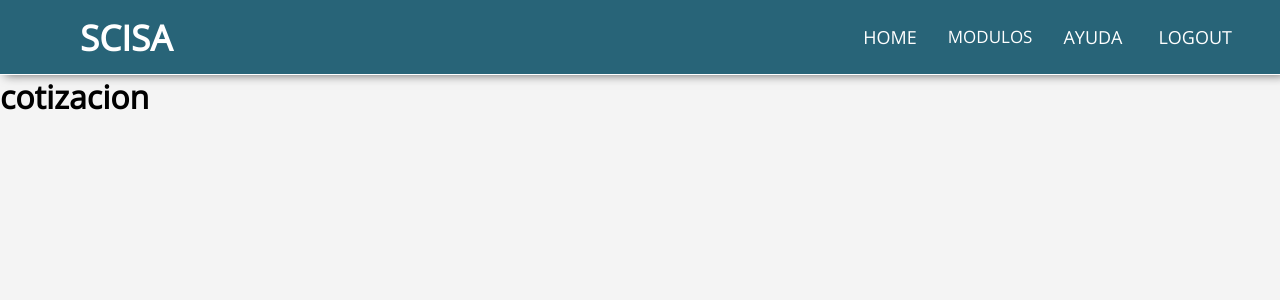
After one commit to Jhoel-Sequeira/Proyecto_SCISA, a Flask app: page /Cotizacion in a window 1280 px wide. The commit adds this page. Shown: the top 300 px of the page. Run offline with Flask 2, Linux system fonts and the light colour scheme; parts of the project's set-up code (start-up, migrations or seed data) failed here and were passed over; some libraries are stand-ins or nearby versions.

Commit message:
Actualizacion

```diff
--- a/app.py
+++ b/app.py
@@ -86,25 +86,40 @@ def deslog():
     ht= hora_trabajadas[0]["HorasTrab"],  fe = datetime.date(hi))
     return render_template('login.html')
 
-@app.route('/tareas')
-def tareas():
+@app.route('/Cotizacion')
+def cotizacion():
 
-     return render_template('tareas.html')
+     return render_template('cotizacion.html')
 
 @app.route('/home')
 def home():
 
      return render_template('home.html')
 
-@app.route('/notificaciones')
-def notificaciones():
+@app.route('/facturacion')
+def facturacion():
 
-     return render_template('notificaciones.html')
+     return render_template('facturacion.html')
 
-@app.route('/usuario')
-def usuario():
+@app.route('/RRHH')
+def rrhh():
 
-     return render_template('usuario.html')
+     return render_template('RRHH.html')
+
+@app.route('/planificacion')
+def planificacion():
+
+     return render_template('planificacion.html')
+
+@app.route('/ejecucion')
+def ejecucion():
+
+     return render_template('ejecucion.html')
+
+@app.route('/ayuda')
+def ayuda():
+
+     return render_template('ayuda.html')
 
 if __name__ == '__main__':
  app.run(port = 3000, debug = True)
--- /dev/null
+++ b/templates/RRHH.html
@@ -0,0 +1,2 @@
+{% extends "layout.html" %} {% block content %}
+<h1 class="text">RRHH</h1> {% endblock %}
--- a/templates/usuario.html
+++ b/templates/ayuda.html
@@ -1,2 +1,2 @@
 {% extends "layout.html" %} {% block content %}
-<h1 class="text">USUARIO</h1> {% endblock %}
+<h1 class="text">ayuda</h1> {% endblock %}
--- /dev/null
+++ b/templates/cotizacion.html
@@ -0,0 +1,2 @@
+{% extends "layout.html" %} {% block content %}
+<h1 class="text">cotizacion</h1> {% endblock %}
--- a/templates/tareas.html
+++ b/templates/ejecucion.html
@@ -1,2 +1,2 @@
 {% extends "layout.html" %} {% block content %}
-<h1 class="text">TAREAS</h1> {% endblock %}
+<h1 class="text">ejecucion</h1> {% endblock %}
--- /dev/null
+++ b/templates/facturacion.html
@@ -0,0 +1,2 @@
+{% extends "layout.html" %} {% block content %}
+<h1 class="text">facturacion</h1> {% endblock %}
--- a/templates/layout.html
+++ b/templates/layout.html
@@ -27,14 +27,14 @@
             <div class="dropdown">
                 <button class="dropbtn">Modulos</button>
                 <div class="dropdown-content">
-                    <a href="#">Cotizacion</a>
-                    <a href="#">Facturacion</a>
-                    <a href="#">RRHH</a>
-                    <a href="#">Planificacion</a>
-                    <a href="#">Ejecucion</a>
+                    <a href="/Cotizacion">Cotizacion</a>
+                    <a href="/facturacion">Facturacion</a>
+                    <a href="/RRHH">RRHH</a>
+                    <a href="/planificacion">Planificacion</a>
+                    <a href="/ejecucion">Ejecucion</a>
                 </div>
             </div>
-            <li><a href="">Ayuda</a></li>
+            <li><a href="/ayuda">Ayuda</a></li>
             <li><a href="/deslog">Logout</a></li>
         </ul>
         <span class="btn_menu">
--- a/templates/notificaciones.html
+++ /dev/null
@@ -1,2 +0,0 @@
-{% extends "layout.html" %} {% block content %}
-<h1 class="text">NOTIFICACIONES</h1> {% endblock %}
--- /dev/null
+++ b/templates/planificacion.html
@@ -0,0 +1,2 @@
+{% extends "layout.html" %} {% block content %}
+<h1 class="text">planificacion</h1> {% endblock %}
```
Also changed, not shown: base.db.
